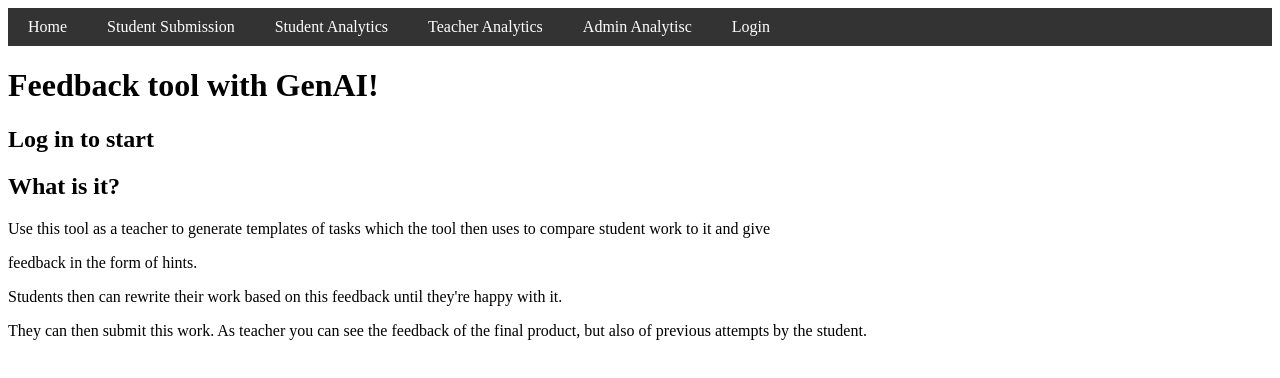
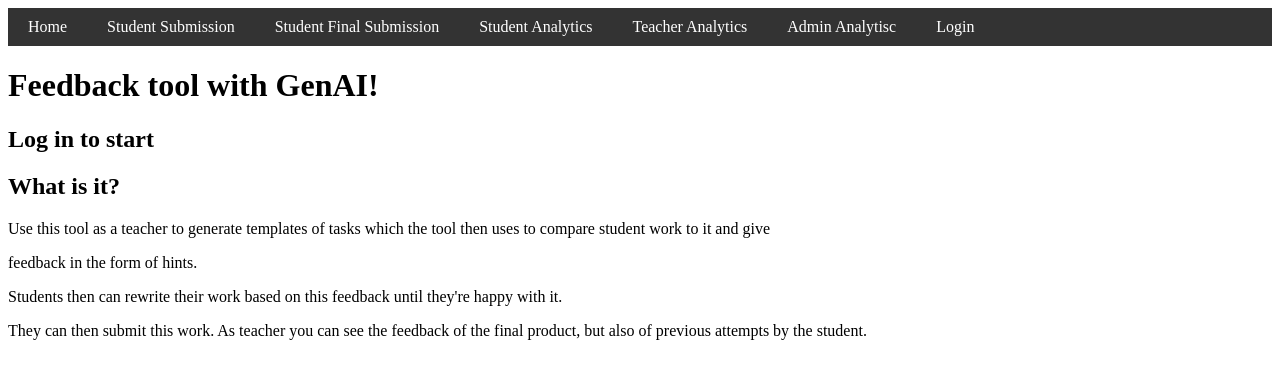
Before and after one commit to AlecVangilbergen/stage_feedback_tool, a React app: page / in a window 1280 px wide. Shown: the top 378 px of the page. Built offline with nearby package versions, Linux system fonts and the light colour scheme; the HTML template or start-up script is replaced by a standard one.

Commit message:
Added navbar item

```diff
--- a/src/Navigation.tsx
+++ b/src/Navigation.tsx
@@ -8,6 +8,7 @@ const Navigation: React.FC = () => {
         <li><a href="/">Home</a></li>
         {/* Add more navigation links here if needed */}
         <li><a href="/">Student Submission</a></li>
+        <li><a href="/">Student Final Submission</a></li>
         <li><a href="/">Student Analytics</a></li>
         <li><a href="/">Teacher Analytics</a></li>
         <li><a href="/">Admin Analytisc</a></li>
```
